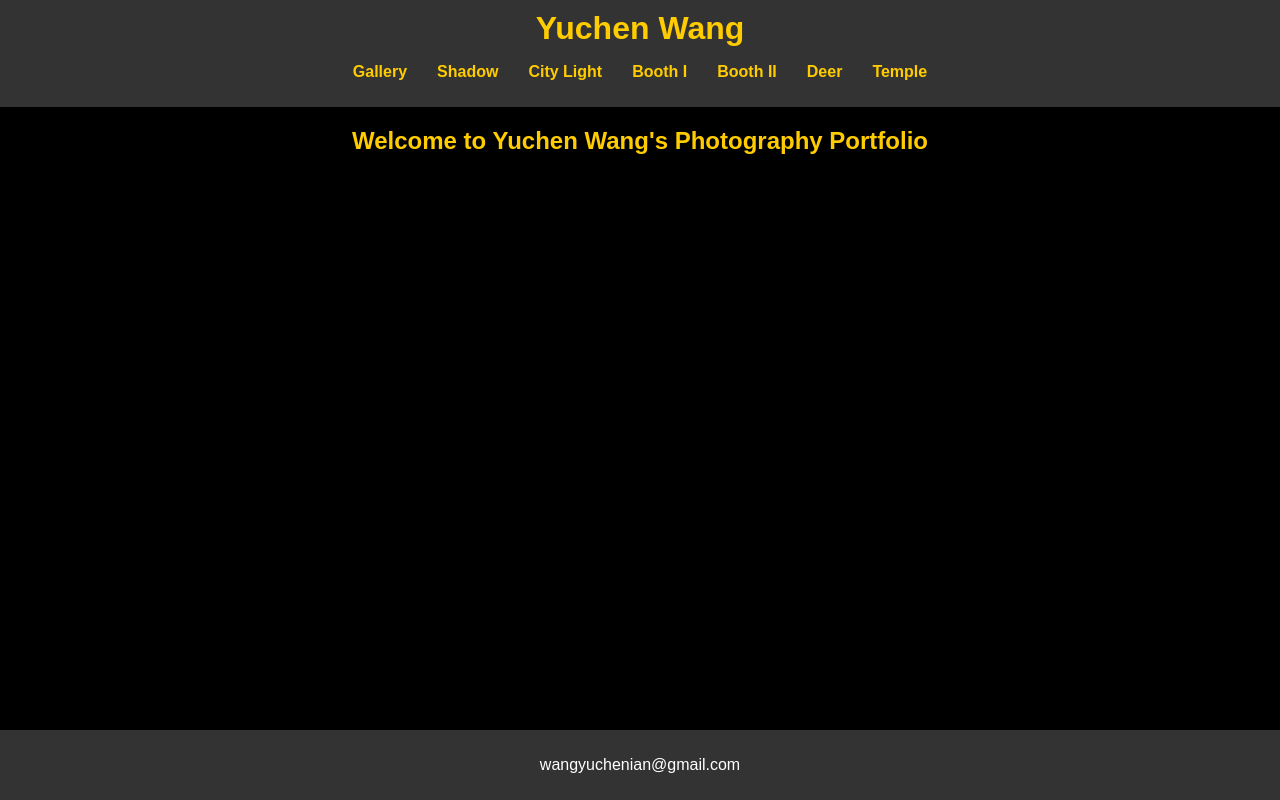
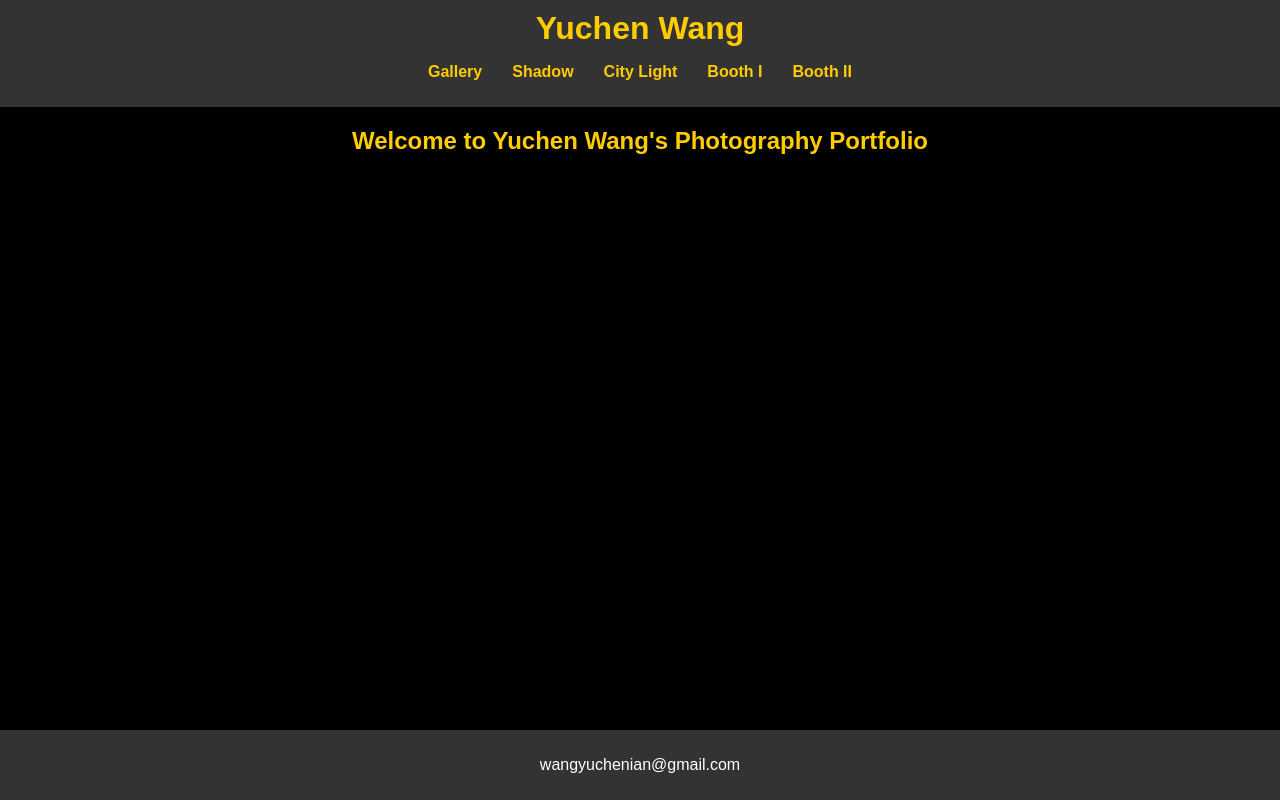
Before and after one commit to yczz-1/Gallery, a plain HTML site: page index.html in a window 1280 px wide. Drawn offline with Linux system fonts and the light colour scheme.

Commit message:
Update index.html

```diff
--- a/index.html
+++ b/index.html
@@ -16,8 +16,7 @@
                 <li><a href="citylight.html">City Light</a></li>
                 <li><a href="booth1.html">Booth I</a></li>
                 <li><a href="booth2.html">Booth II</a></li>
-                <li><a href="deer.html">Deer</a></li>
-                <li><a href="temple.html">Temple</a></li>
+
             </ul>
         </nav>
     </header>
```
